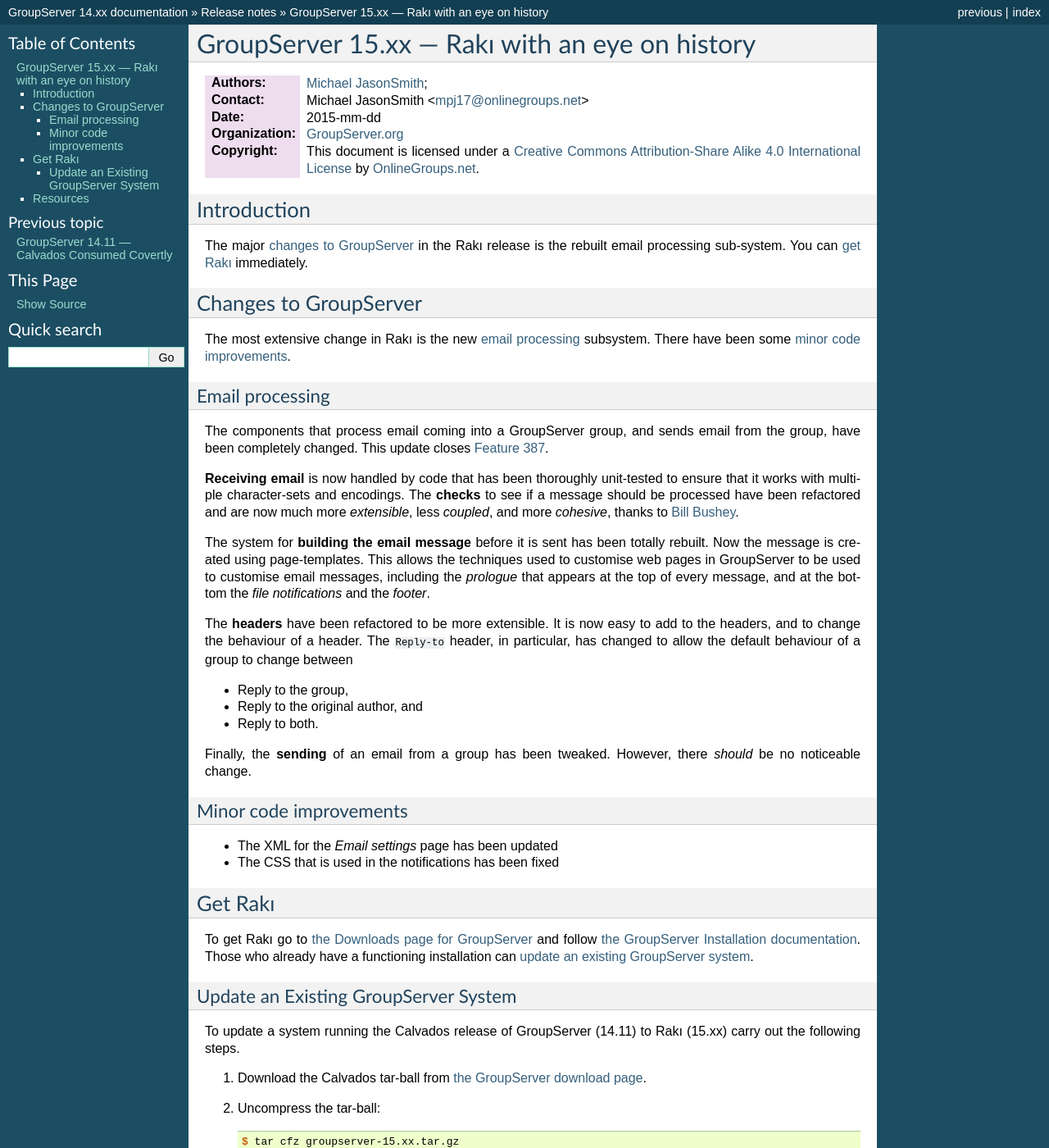
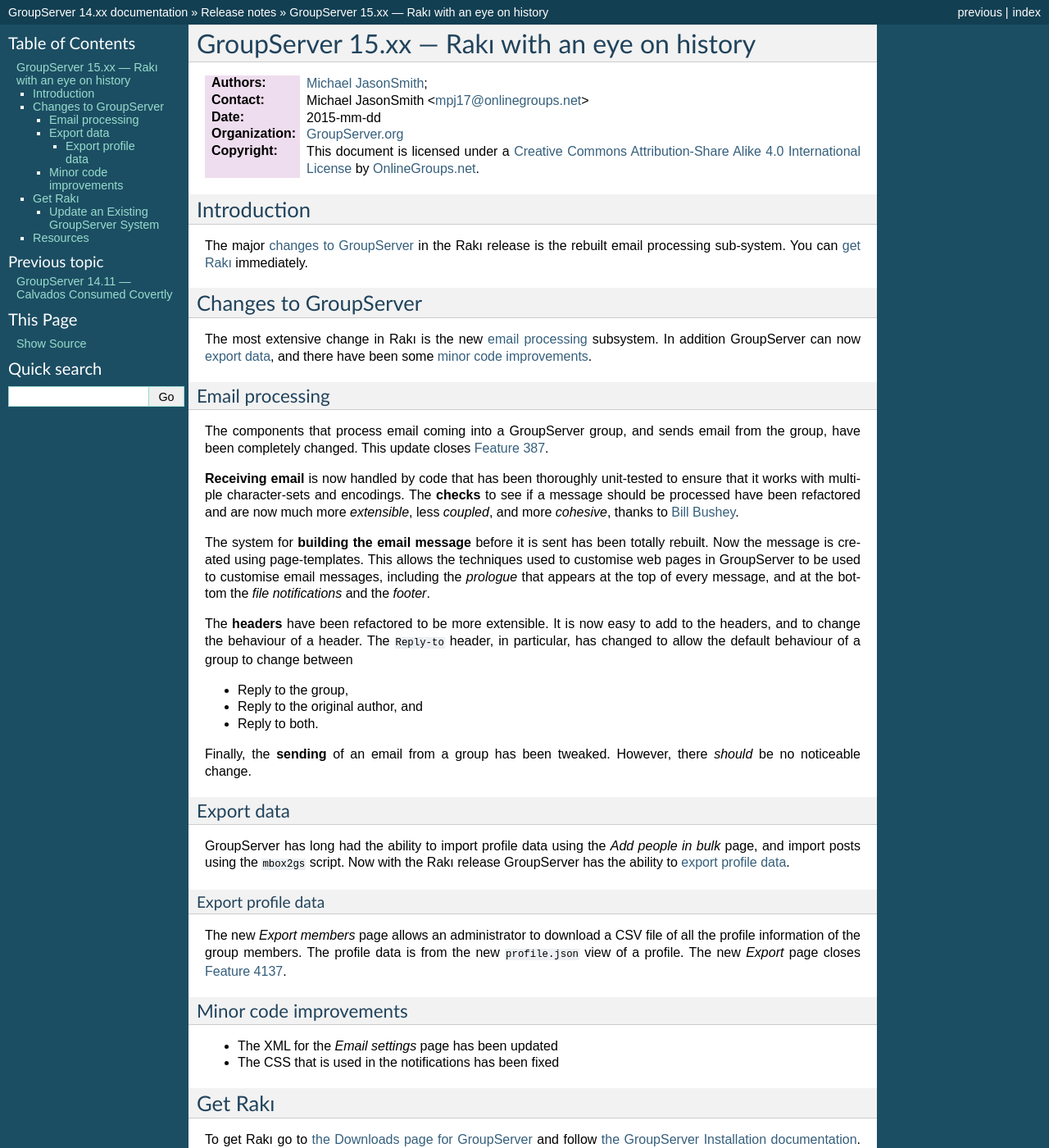
Before and after one commit to groupserver/buildout, a Sphinx documentation site: the page built from docs/release-notes-15xx.rst, in a window 1280 px wide and 1400 px high. Shown: the whole window at 82% size. Built offline with Sphinx 7.4.7, drawn with Linux system fonts in a browser that asks for light colours.

Commit message:
Adding the Export Profile code.

```diff
--- a/buildout.cfg
+++ b/buildout.cfg
@@ -79,12 +79,14 @@
        gs.group.member.add.base
        gs.group.member.add.csv
        gs.group.member.add.json
+       gs.group.member.active
        gs.group.member.base
        gs.group.member.bounce
        gs.group.member.canpost
        gs.group.member.directory
        gs.group.member.email.base
        gs.group.member.email.settings
+       gs.group.member.export
        gs.group.member.info
        gs.group.member.invite.base
        gs.group.member.invite.csv
--- a/docs/release-notes-15xx.rst
+++ b/docs/release-notes-15xx.rst
@@ -25,7 +25,8 @@
 ----------------------
 
 The most extensive change in Rakı is the new `email processing`_
-subsystem. There have been some `minor code improvements`_.
+subsystem. In addition GroupServer can now `export data`_, and
+there have been some `minor code improvements`_.
 
 Email processing
 ================
@@ -62,6 +63,24 @@
 
 Finally, the **sending** of an email from a group has been
 tweaked. However, there *should* be no noticeable change.
+
+Export data
+===========
+
+GroupServer has long had the ability to import profile data using
+the *Add people in bulk* page, and import posts using the
+``mbox2gs`` script. Now with the Rakı release GroupServer has the
+ability to `export profile data`_.
+
+Export profile data
+-------------------
+
+The new *Export members* page allows an administrator to download
+a CSV file of all the profile information of the group
+members. The profile data is from the new ``profile.json`` view
+of a profile. The new *Export* page closes `Feature 4137`_.
+
+.. _Feature 4137: https://redmine.iopen.net/issues/4137
 
 Minor code improvements
 =======================
@@ -129,5 +148,5 @@
 ..  _E-Democracy.org: http://forums.e-democracy.org/
 
 ..  LocalWords:  refactored iopen JPEG redmine jQuery jquery async Rakı Bushey
-..  LocalWords:  Randow Organization sectnum Slivovica DMARC CSS Calvados
-..  LocalWords:  SMTP smtp
+..  LocalWords:  Randow Organization sectnum Slivovica DMARC CSS Calvados Rakı
+..  LocalWords:  SMTP smtp mbox CSV
--- a/versions.cfg
+++ b/versions.cfg
@@ -52,6 +52,7 @@
 gs.group.member.directory = 1.0-20130715211627-23db6550d9bc
 gs.group.member.email.base = 1.0.3.dev20141117184553-d8f488865f13
 gs.group.member.email.settings = 3.0.2.dev20141115003708-0eb471e87d92
+gs.group.member.export = 1.0.0.dev20150203220447-7747af639755
 gs.group.member.info = 2.0-20140325205807-bf4ae442fd3d
 gs.group.member.invite.base = 5.2.0.dev20141119202750-7f621b938272
 gs.group.member.invite.csv = 3.2.0.dev20141121004935-3f2074c99d35
@@ -103,6 +104,7 @@
 gs.profile.image.edit = 2.0.0.dev20140725220007-642adf4e35be
 gs.profile.image.square = 2.0-20140221011835-e21abc7da8c0
 gs.profile.invite = 2.0.0.dev20140612001958-d3fe50d6aa62
+gs.profile.json = 1.0.0.dev20150203214109-b62737760452
 gs.profile.notify = 2.0.0.dev20140923225939-76888dd27786
 gs.profile.password = 2.0.0.dev20140611213549-26904a7502b8
 gs.profile.signup.base = 3.2.0.dev20141010203410-bc4bd3f11b71
```
